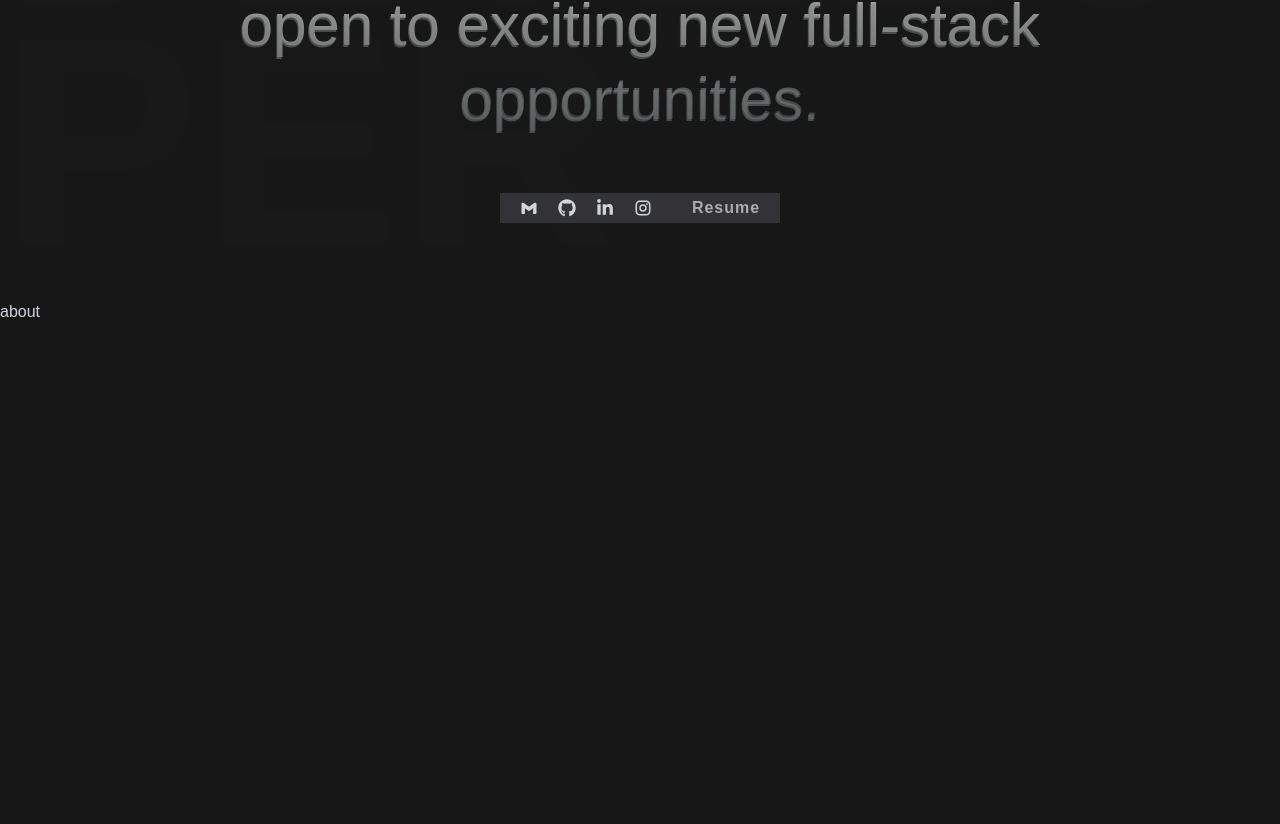
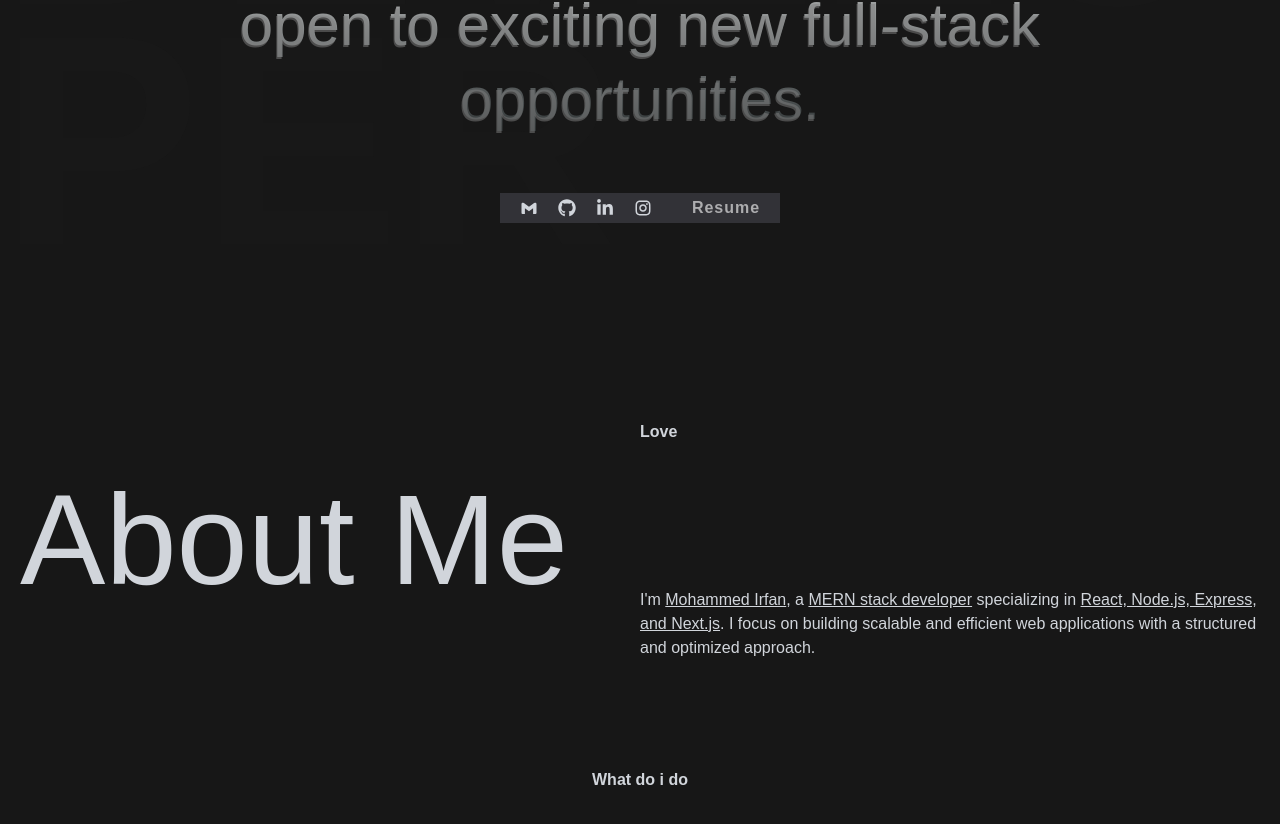
Before and after one commit to MohammedIrfan244/portfolio_next, a Next.js app: page / in a window 1280 px wide. Shown: the part 500-1324 px from the top of the page. Before the commit the page ends 824 px from the top, so only its background shows below. Built offline with nearby package versions, Linux system fonts and the light colour scheme.

Commit message:
Add About component with personal description and styling; include about_me image

```diff
--- a/src/components/about/about.tsx
+++ b/src/components/about/about.tsx
@@ -2,8 +2,19 @@ import React from 'react'
 
 function About() {
   return (
-    <div>
-        about
+    <div id="about" className='px-5 py-10 my-10 sm:my-20'>
+        <div className='flex items-center justify-between h-60'>
+          <h1 className='text-9xl'>About Me</h1>
+          <div className='w-1/2 flex flex-col justify-between h-full'>
+          <h3 className='text-md font-semibold'>Love</h3>
+          <p className=''>I&apos;m <span className='underline'>Mohammed Irfan</span>, a <span className='underline'>MERN stack developer</span> specializing in <span className='underline'>React, Node.js, Express, and Next.js</span>. I focus on building scalable and efficient web applications with a structured and optimized approach.</p>
+          </div>
+        </div>
+        <div className='flex items-center justify-center h-60'>
+          <h3 className=' font-semibold'>What do i do</h3>
+          <p className=''>
+          </p>
+        </div>
     </div>
   )
 }
```
Also changed, not shown: src/assets/about_me.jpg (added).
